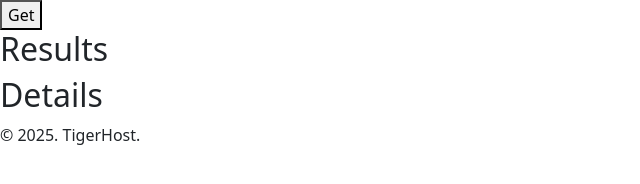
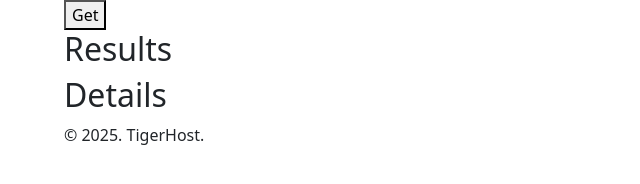
Before and after one commit to tigerhostsolutions/RTT50-MERN-SE-SBA308-JS-WEB-APPLICATION, a website: page index.html in a window 1280 px wide. Shown: the whole page, without its empty margins (0-640 px from the left). Drawn offline with nearby package versions, Linux system fonts and the light colour scheme; no server answers.

Commit message:
updated: index.html created: style.css

```diff
--- a/index.html
+++ b/index.html
@@ -8,6 +8,7 @@
             integrity = "sha384-KK94CHFLLe+nY2dmCWGMq91rCGa5gtU4mk92HdvYe+M/SXH301p5ILy+dN9+nJOZ"
             crossorigin = "anonymous"
     />
+    <link rel = "stylesheet" href = "style.css" >
 </head >
 <body >
 <header>
--- /dev/null
+++ b/style.css
@@ -0,0 +1,4 @@
+body {
+    width: 90%;
+    margin: auto;
+}
```
